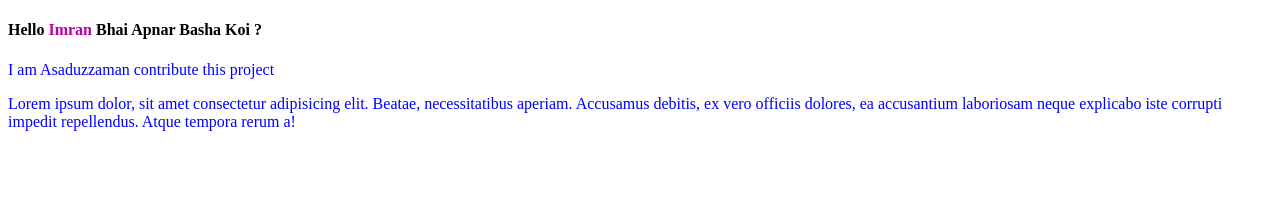
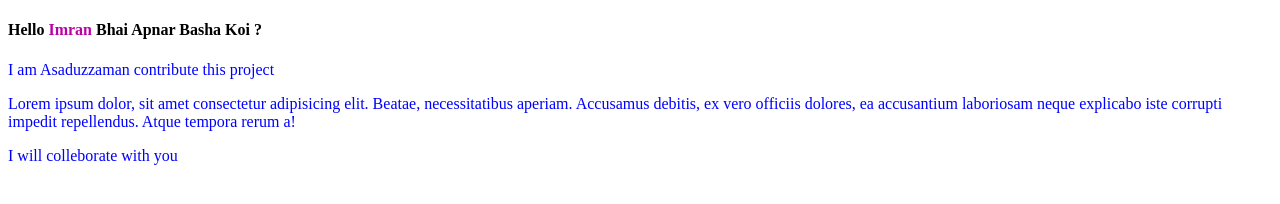
Before and after one commit to DeveloperImran1/human-life, a plain HTML site: page index.html in a window 1280 px wide. Drawn offline with Linux system fonts and the light colour scheme.

Commit message:
add:some text

```diff
--- a/index.html
+++ b/index.html
@@ -25,6 +25,7 @@
     <p >Lorem ipsum dolor, sit amet consectetur adipisicing elit. Beatae, necessitatibus aperiam. Accusamus debitis, ex
         vero officiis dolores, ea accusantium laboriosam neque explicabo iste corrupti impedit repellendus. Atque
         tempora rerum a!</p>
+        <p>I will colleborate with you</p>
 </body>
 
 </html>
```
